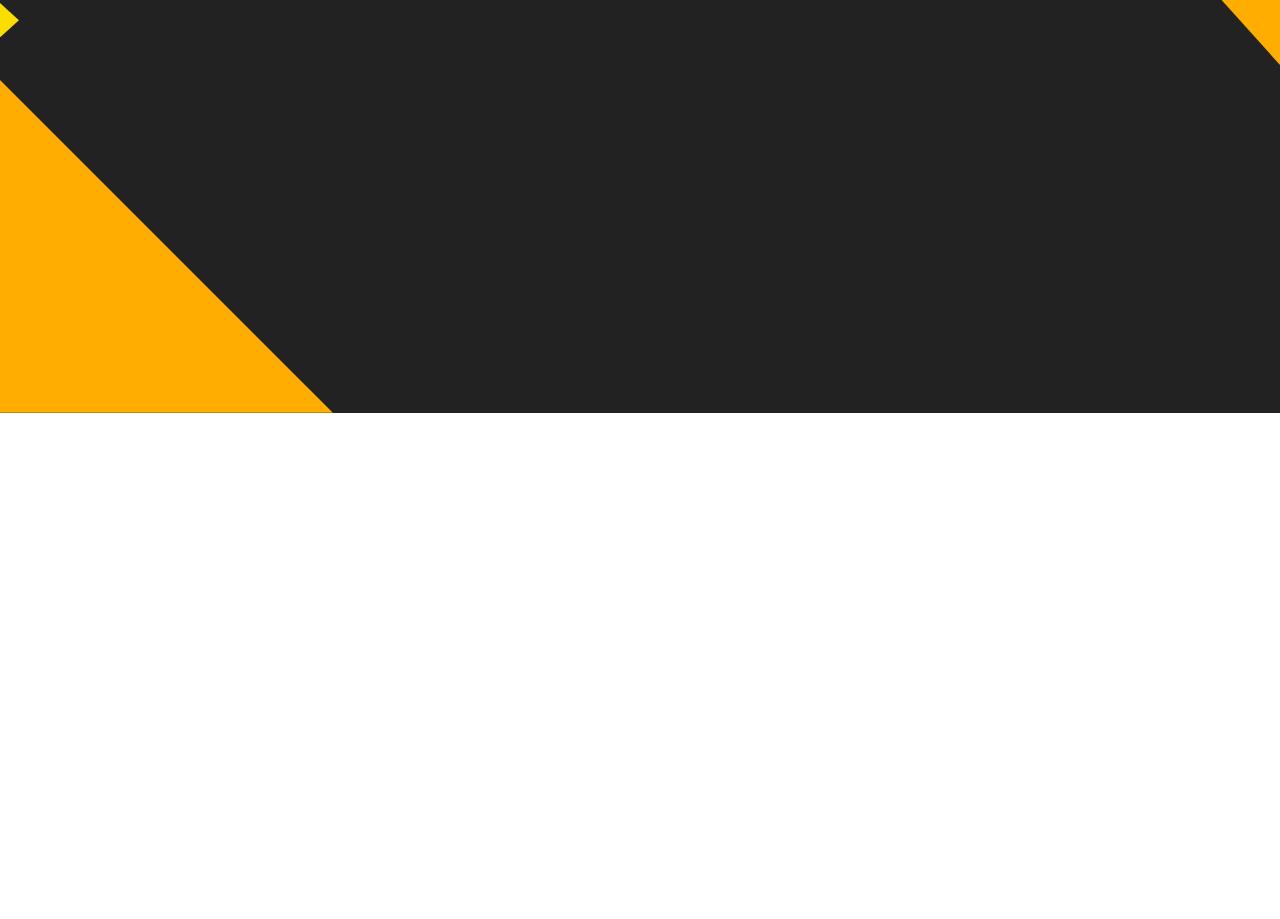
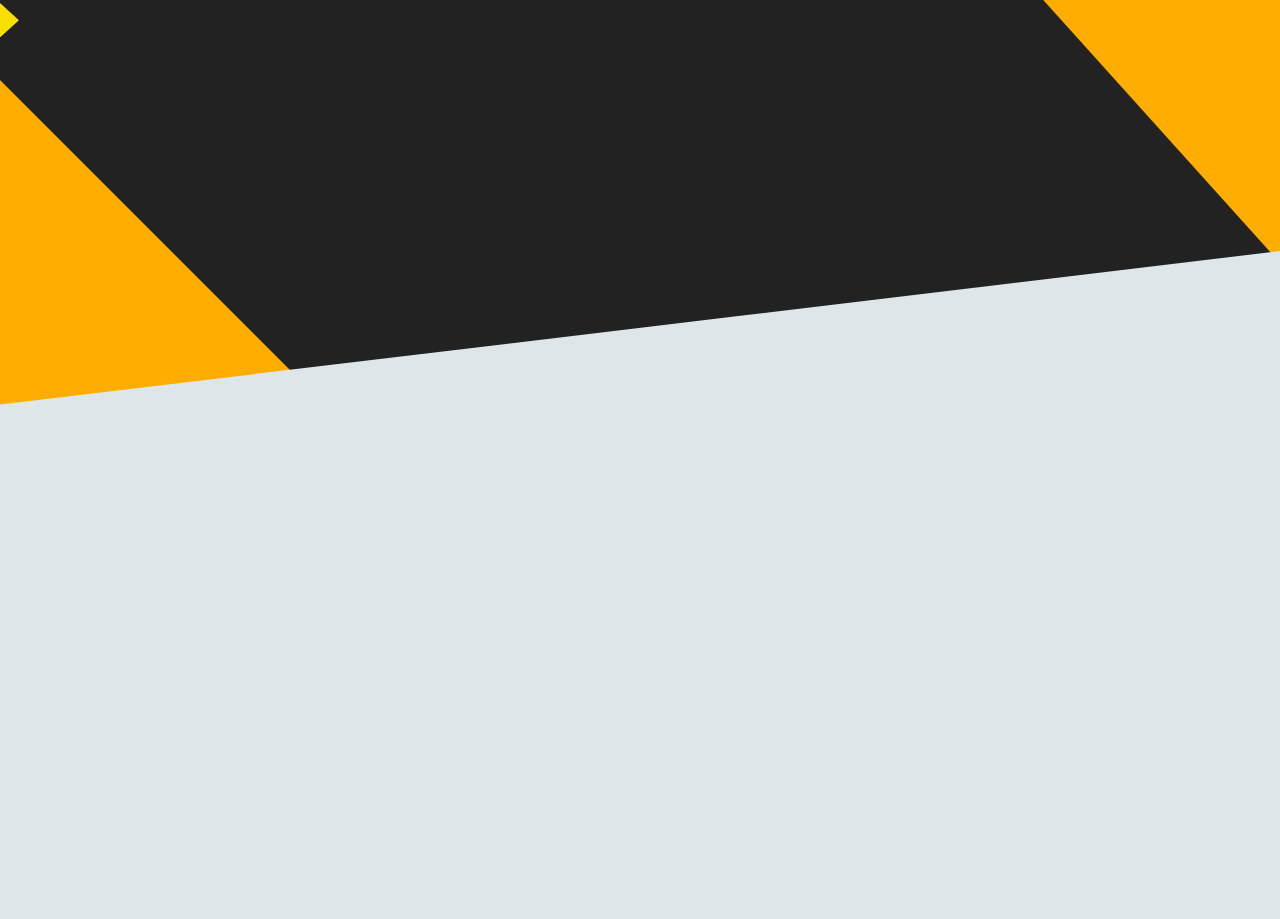
Before and after one commit to Slupik/Sport-Web-Page, a plain HTML site: page index.html in a window 1280 px wide. Shown: the part 701-1620 px from the top of the page. Before the commit the page ends 1114 px from the top, so only its background shows below. Drawn offline with Linux system fonts and the light colour scheme.

Commit message:
feat: Create first big triangle for background

```diff
--- a/index.html
+++ b/index.html
@@ -41,6 +41,11 @@
                     <polygon points="0,0 0,100 100,100 0,0" style="fill:#ffad00;" />
                 </svg>
             </div>
+            <div class="big-polygon-pane--up">
+                <svg viewBox="0 0 100 100" xmlns="http://www.w3.org/2000/svg">
+                    <polygon points="100,0 100,100 0,88 0,12 100,0" style="fill:#dde7e9;" />
+                </svg>
+            </div>
         </div>
     </body>
 </html>
--- a/styles.css
+++ b/styles.css
@@ -51,18 +51,18 @@ body {
 
 .polygon--upper-right--yellow {
     width: 13%;
-    height: auto;
+    height: 15vw;
     position: absolute;
     right: 0px;
     top: 0px;
 }
 
 .triangle--middle-right--orange {
-    width: 54.54%;
+    width: 70%;/*54.54%*/
     height: auto;
     position: absolute;
     right: 0px;
-    top: 5.3vw;
+    top: 5.333vw;
 }
 
 .triangle--bottom-left--yellow {
@@ -80,3 +80,11 @@ body {
     left: 0px;
     top: 61vw;
 }
+
+.big-polygon-pane--up {
+    width: 100%;
+    height: auto;
+    position: absolute;
+    right: 0px;
+    top: 74.4vw;
+}
```
